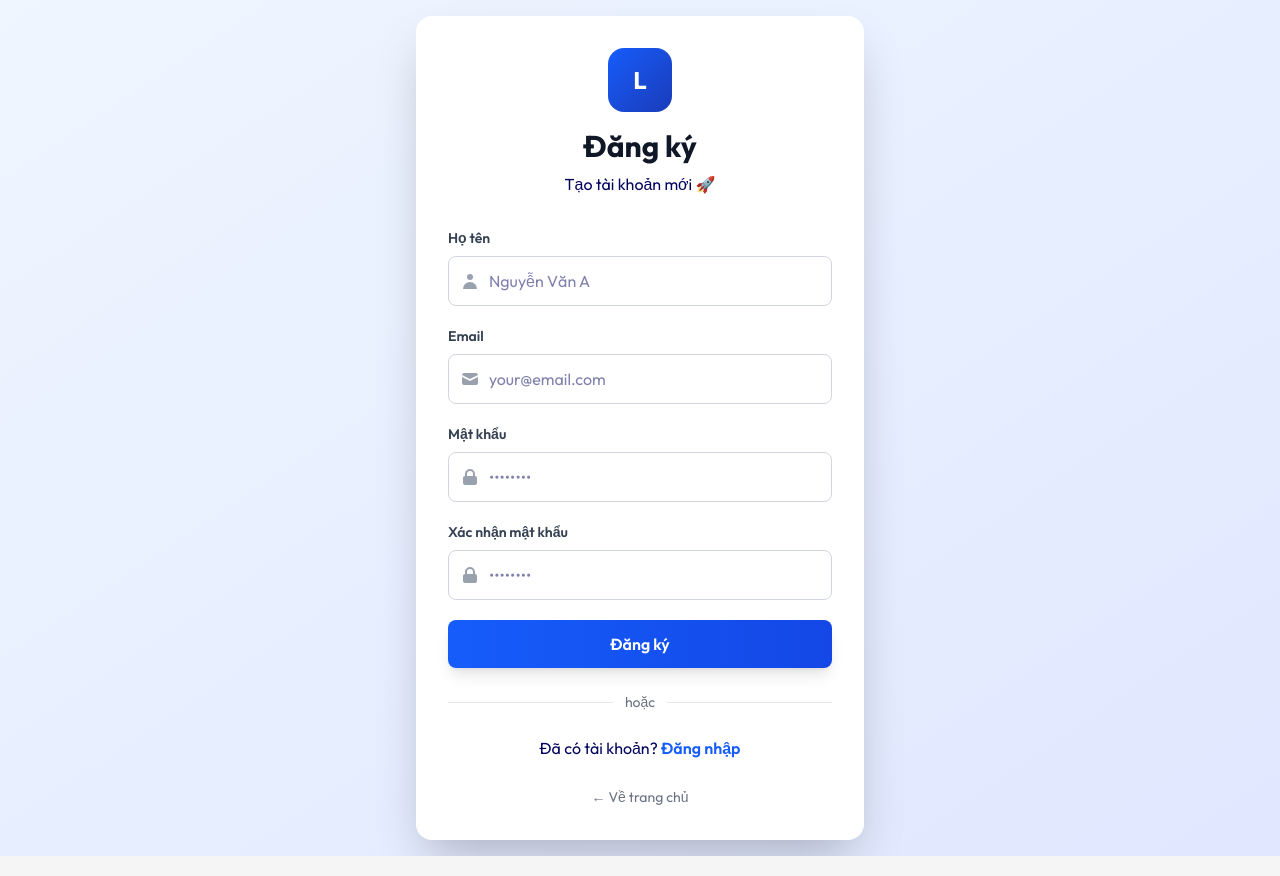
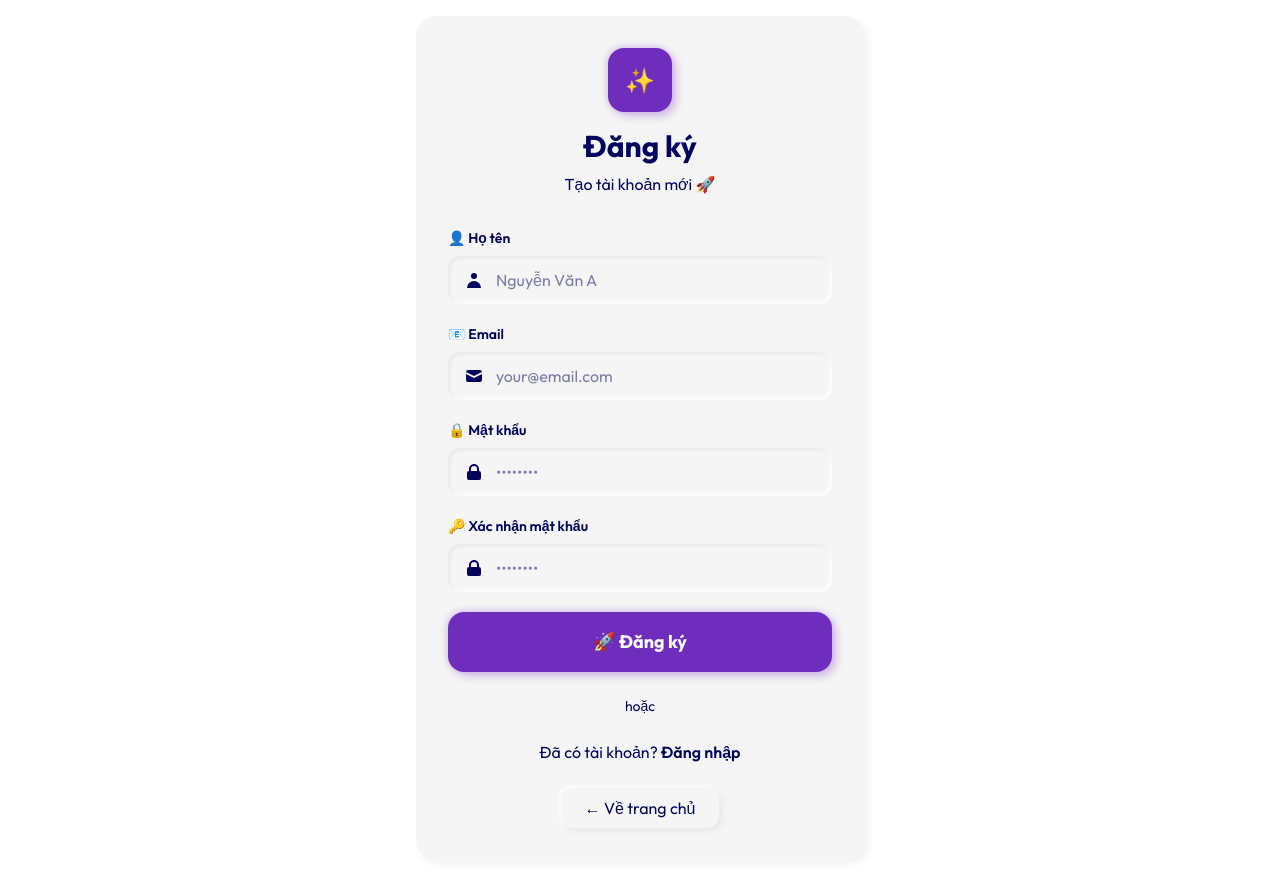
Before and after one commit to HoaiNhu/Links-hub, a Next.js app: page /auth/register in a window 1280 px wide. Built offline with nearby package versions, Linux system fonts and the light colour scheme; no server answers; the database is empty.

Commit message:
fix path and update ui for modal

```diff
--- a/src/app/auth/login/page.tsx
+++ b/src/app/auth/login/page.tsx
@@ -42,33 +42,33 @@ export default function LoginPage() {
   };
 
   return (
-    <div className="min-h-screen bg-gradient-to-br from-blue-50 to-indigo-100 flex items-center justify-center p-4">
-      <div className="bg-white rounded-2xl shadow-2xl p-8 w-full max-w-md">
+    <div className="min-h-screen bg-white flex items-center justify-center p-4">
+      <div className="neuro-card rounded-3xl p-8 w-full max-w-md">
         {/* Header */}
         <div className="text-center mb-8">
-          <div className="w-16 h-16 bg-gradient-to-br from-blue-600 to-blue-800 rounded-2xl flex items-center justify-center mx-auto mb-4">
-            <span className="text-white font-bold text-2xl">L</span>
+          <div className="w-16 h-16 neuro-purple rounded-2xl flex items-center justify-center mx-auto mb-4">
+            <span className="text-white font-bold text-2xl">🔐</span>
           </div>
-          <h1 className="text-3xl font-bold text-gray-900">Đăng nhập</h1>
-          <p className="text-gray-600 mt-2">Chào mừng trở lại! 👋</p>
+          <h1 className="text-3xl font-bold text-primary-500">Đăng nhập</h1>
+          <p className="text-primary-600 mt-2">Chào mừng trở lại! 👋</p>
         </div>
 
         {/* Form */}
         <form onSubmit={handleSubmit} className="space-y-5">
           {/* Email */}
           <div>
-            <label className="block text-sm font-semibold text-gray-700 mb-2">
-              Email
+            <label className="block text-sm font-semibold text-primary-500 mb-2">
+              📧 Email
             </label>
-            <div className="relative">
-              <HiMail className="absolute left-3 top-1/2 -translate-y-1/2 text-gray-400 w-5 h-5" />
+            <div className="neuro-input flex items-center gap-3 px-4 py-3">
+              <HiMail className="text-primary-500 w-5 h-5 flex-shrink-0" />
               <input
                 type="email"
                 value={formData.email}
                 onChange={(e) =>
                   setFormData({ ...formData, email: e.target.value })
                 }
-                className="w-full pl-10 pr-4 py-3 border border-gray-300 rounded-lg focus:ring-2 focus:ring-blue-500 focus:border-transparent outline-none"
+                className="flex-1 bg-transparent outline-none text-primary-500 placeholder:text-primary-400"
                 placeholder="your@email.com"
                 required
               />
@@ -77,18 +77,18 @@ export default function LoginPage() {
 
           {/* Password */}
           <div>
-            <label className="block text-sm font-semibold text-gray-700 mb-2">
-              Mật khẩu
+            <label className="block text-sm font-semibold text-primary-500 mb-2">
+              🔒 Mật khẩu
             </label>
-            <div className="relative">
-              <HiLockClosed className="absolute left-3 top-1/2 -translate-y-1/2 text-gray-400 w-5 h-5" />
+            <div className="neuro-input flex items-center gap-3 px-4 py-3">
+              <HiLockClosed className="text-primary-500 w-5 h-5 flex-shrink-0" />
               <input
                 type="password"
                 value={formData.password}
                 onChange={(e) =>
                   setFormData({ ...formData, password: e.target.value })
                 }
-                className="w-full pl-10 pr-4 py-3 border border-gray-300 rounded-lg focus:ring-2 focus:ring-blue-500 focus:border-transparent outline-none"
+                className="flex-1 bg-transparent outline-none text-primary-500 placeholder:text-primary-400"
                 placeholder="••••••••"
                 required
               />
@@ -99,25 +99,25 @@ export default function LoginPage() {
           <button
             type="submit"
             disabled={loading}
-            className="w-full py-3 bg-gradient-to-r from-blue-600 to-blue-700 text-white rounded-lg font-semibold hover:from-blue-700 hover:to-blue-800 transition-all disabled:opacity-50 disabled:cursor-not-allowed shadow-lg hover:shadow-xl"
+            className="w-full neuro-purple py-4 rounded-2xl text-white font-bold text-lg hover:scale-105 transition-all disabled:opacity-50 disabled:cursor-not-allowed"
           >
-            {loading ? "Đang xử lý..." : "Đăng nhập"}
+            {loading ? "Đang xử lý..." : "🚀 Đăng nhập"}
           </button>
         </form>
 
         {/* Divider */}
         <div className="my-6 flex items-center gap-3">
-          <div className="flex-1 h-px bg-gray-200" />
-          <span className="text-sm text-gray-500">hoặc</span>
-          <div className="flex-1 h-px bg-gray-200" />
+          <div className="flex-1 h-px bg-primary-200" />
+          <span className="text-sm text-primary-400">hoặc</span>
+          <div className="flex-1 h-px bg-primary-200" />
         </div>
 
         {/* Register Link */}
-        <p className="text-center text-gray-600">
+        <p className="text-center text-primary-600">
           Chưa có tài khoản?{" "}
           <Link
-            href="/register"
-            className="text-blue-600 font-semibold hover:underline"
+            href="/auth/register"
+            className="text-secondary-500 font-semibold hover:text-secondary-600 transition-colors"
           >
             Đăng ký ngay
           </Link>
@@ -125,7 +125,10 @@ export default function LoginPage() {
 
         {/* Back to Home */}
         <div className="mt-6 text-center">
-          <Link href="/" className="text-sm text-gray-500 hover:text-gray-700">
+          <Link
+            href="/"
+            className="neuro-button px-6 py-2 rounded-xl text-primary-500 hover:scale-105 transition-all inline-block"
+          >
             ← Về trang chủ
           </Link>
         </div>
--- a/src/app/auth/register/page.tsx
+++ b/src/app/auth/register/page.tsx
@@ -67,33 +67,33 @@ export default function RegisterPage() {
   };
 
   return (
-    <div className="min-h-screen bg-gradient-to-br from-blue-50 to-indigo-100 flex items-center justify-center p-4">
-      <div className="bg-white rounded-2xl shadow-2xl p-8 w-full max-w-md">
+    <div className="min-h-screen bg-white flex items-center justify-center p-4">
+      <div className="neuro-card rounded-3xl p-8 w-full max-w-md">
         {/* Header */}
         <div className="text-center mb-8">
-          <div className="w-16 h-16 bg-gradient-to-br from-blue-600 to-blue-800 rounded-2xl flex items-center justify-center mx-auto mb-4">
-            <span className="text-white font-bold text-2xl">L</span>
+          <div className="w-16 h-16 neuro-purple rounded-2xl flex items-center justify-center mx-auto mb-4">
+            <span className="text-white font-bold text-2xl">✨</span>
           </div>
-          <h1 className="text-3xl font-bold text-gray-900">Đăng ký</h1>
-          <p className=" mt-2">Tạo tài khoản mới 🚀</p>
+          <h1 className="text-3xl font-bold text-primary-500">Đăng ký</h1>
+          <p className="text-primary-600 mt-2">Tạo tài khoản mới 🚀</p>
         </div>
 
         {/* Form */}
         <form onSubmit={handleSubmit} className="space-y-5">
           {/* Name */}
           <div>
-            <label className="block text-sm font-semibold text-gray-700 mb-2">
-              Họ tên
+            <label className="block text-sm font-semibold text-primary-500 mb-2">
+              👤 Họ tên
             </label>
-            <div className="relative">
-              <HiUser className="absolute left-3 top-1/2 -translate-y-1/2 text-gray-400 w-5 h-5" />
+            <div className="neuro-input flex items-center gap-3 px-4 py-3">
+              <HiUser className="text-primary-500 w-5 h-5 flex-shrink-0" />
               <input
                 type="text"
                 value={formData.name}
                 onChange={(e) =>
                   setFormData({ ...formData, name: e.target.value })
                 }
-                className="w-full pl-10 pr-4 py-3 border border-gray-300 rounded-lg focus:ring-2 focus:ring-blue-500 focus:border-transparent outline-none"
+                className="flex-1 bg-transparent outline-none text-primary-500 placeholder:text-primary-400"
                 placeholder="Nguyễn Văn A"
                 required
               />
@@ -102,18 +102,18 @@ export default function RegisterPage() {
 
           {/* Email */}
           <div>
-            <label className="block text-sm font-semibold text-gray-700 mb-2">
-              Email
+            <label className="block text-sm font-semibold text-primary-500 mb-2">
+              📧 Email
             </label>
-            <div className="relative">
-              <HiMail className="absolute left-3 top-1/2 -translate-y-1/2 text-gray-400 w-5 h-5" />
+            <div className="neuro-input flex items-center gap-3 px-4 py-3">
+              <HiMail className="text-primary-500 w-5 h-5 flex-shrink-0" />
               <input
                 type="email"
                 value={formData.email}
                 onChange={(e) =>
                   setFormData({ ...formData, email: e.target.value })
                 }
-                className="w-full pl-10 pr-4 py-3 border border-gray-300 rounded-lg focus:ring-2 focus:ring-blue-500 focus:border-transparent outline-none"
+                className="flex-1 bg-transparent outline-none text-primary-500 placeholder:text-primary-400"
                 placeholder="your@email.com"
                 required
               />
@@ -122,18 +122,18 @@ export default function RegisterPage() {
 
           {/* Password */}
           <div>
-            <label className="block text-sm font-semibold text-gray-700 mb-2">
-              Mật khẩu
+            <label className="block text-sm font-semibold text-primary-500 mb-2">
+              🔒 Mật khẩu
             </label>
-            <div className="relative">
-              <HiLockClosed className="absolute left-3 top-1/2 -translate-y-1/2 text-gray-400 w-5 h-5" />
+            <div className="neuro-input flex items-center gap-3 px-4 py-3">
+              <HiLockClosed className="text-primary-500 w-5 h-5 flex-shrink-0" />
               <input
                 type="password"
                 value={formData.password}
                 onChange={(e) =>
                   setFormData({ ...formData, password: e.target.value })
                 }
-                className="w-full pl-10 pr-4 py-3 border border-gray-300 rounded-lg focus:ring-2 focus:ring-blue-500 focus:border-transparent outline-none"
+                className="flex-1 bg-transparent outline-none text-primary-500 placeholder:text-primary-400"
                 placeholder="••••••••"
                 required
                 minLength={6}
@@ -143,18 +143,18 @@ export default function RegisterPage() {
 
           {/* Confirm Password */}
           <div>
-            <label className="block text-sm font-semibold text-gray-700 mb-2">
-              Xác nhận mật khẩu
+            <label className="block text-sm font-semibold text-primary-500 mb-2">
+              🔑 Xác nhận mật khẩu
             </label>
-            <div className="relative">
-              <HiLockClosed className="absolute left-3 top-1/2 -translate-y-1/2 text-gray-400 w-5 h-5" />
+            <div className="neuro-input flex items-center gap-3 px-4 py-3">
+              <HiLockClosed className="text-primary-500 w-5 h-5 flex-shrink-0" />
               <input
                 type="password"
                 value={formData.confirmPassword}
                 onChange={(e) =>
                   setFormData({ ...formData, confirmPassword: e.target.value })
                 }
-                className="w-full pl-10 pr-4 py-3 border border-gray-300 rounded-lg focus:ring-2 focus:ring-blue-500 focus:border-transparent outline-none"
+                className="flex-1 bg-transparent outline-none text-primary-500 placeholder:text-primary-400"
                 placeholder="••••••••"
                 required
               />
@@ -165,25 +165,25 @@ export default function RegisterPage() {
           <button
             type="submit"
             disabled={loading}
-            className="w-full py-3 bg-gradient-to-r from-blue-600 to-blue-700 text-white rounded-lg font-semibold hover:from-blue-700 hover:to-blue-800 transition-all disabled:opacity-50 disabled:cursor-not-allowed shadow-lg hover:shadow-xl"
+            className="w-full neuro-purple py-4 rounded-2xl text-white font-bold text-lg hover:scale-105 transition-all disabled:opacity-50 disabled:cursor-not-allowed"
           >
-            {loading ? "Đang xử lý..." : "Đăng ký"}
+            {loading ? "Đang xử lý..." : "🚀 Đăng ký"}
           </button>
         </form>
 
         {/* Divider */}
         <div className="my-6 flex items-center gap-3">
-          <div className="flex-1 h-px bg-gray-200" />
-          <span className="text-sm text-gray-500">hoặc</span>
-          <div className="flex-1 h-px bg-gray-200" />
+          <div className="flex-1 h-px bg-primary-200" />
+          <span className="text-sm text-primary-400">hoặc</span>
+          <div className="flex-1 h-px bg-primary-200" />
         </div>
 
         {/* Login Link */}
-        <p className="text-center ">
+        <p className="text-center text-primary-600">
           Đã có tài khoản?{" "}
           <Link
             href="/auth/login"
-            className="text-blue-600 font-semibold hover:underline"
+            className="text-secondary-500 font-semibold hover:text-secondary-600 transition-colors"
           >
             Đăng nhập
           </Link>
@@ -191,7 +191,10 @@ export default function RegisterPage() {
 
         {/* Back to Home */}
         <div className="mt-6 text-center">
-          <Link href="/" className="text-sm text-gray-500 hover:text-gray-700">
+          <Link
+            href="/"
+            className="neuro-button px-6 py-2 rounded-xl text-primary-500 hover:scale-105 transition-all inline-block"
+          >
             ← Về trang chủ
           </Link>
         </div>
```
Also changed, not shown: src/app/api/users/stats/route.ts (added, +25 -0 lines), src/app/page.tsx (+7 -5 lines), src/components/LinkCard.tsx (+14 -16 lines).
